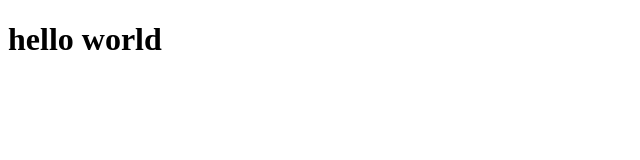
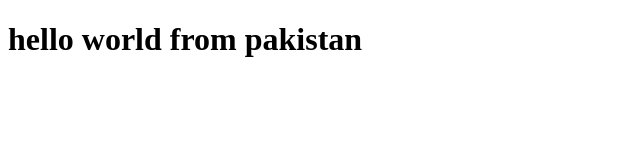
Before and after one commit to asadmehmoodsomebody/websockets, a website: page websok.html in a window 1280 px wide. Shown: the whole page, without its empty margins (0-640 px from the left). Drawn offline with Linux system fonts and the light colour scheme.

Commit message:
new change

```diff
--- a/websok.html
+++ b/websok.html
@@ -6,7 +6,7 @@
     <title>Document</title>
 </head>
 <body>
-    <h1>hello world</h1>
+    <h1>hello world from pakistan</h1>
 <script>
     var sock = new WebSocket('ws://localhost:4000');
     sock.onopen = (function(e){
```
